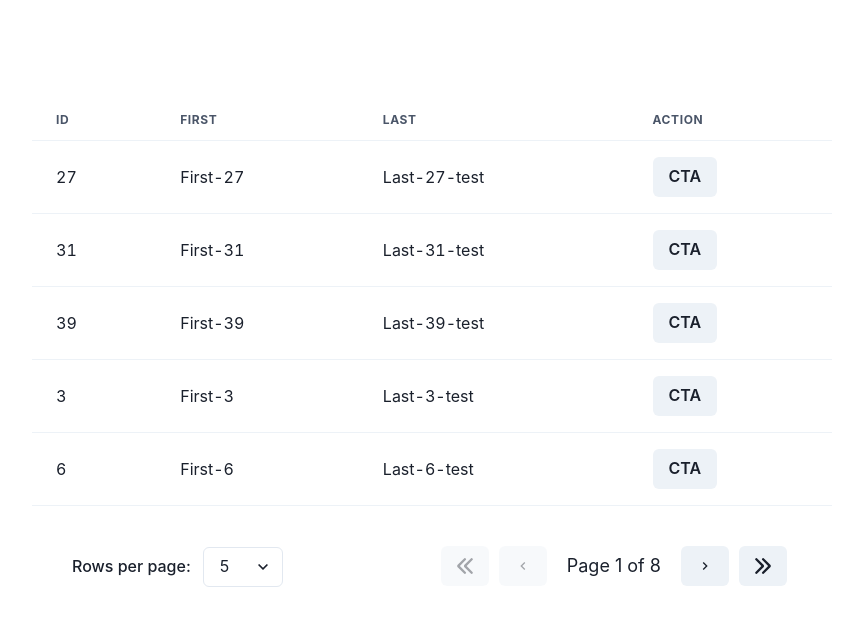
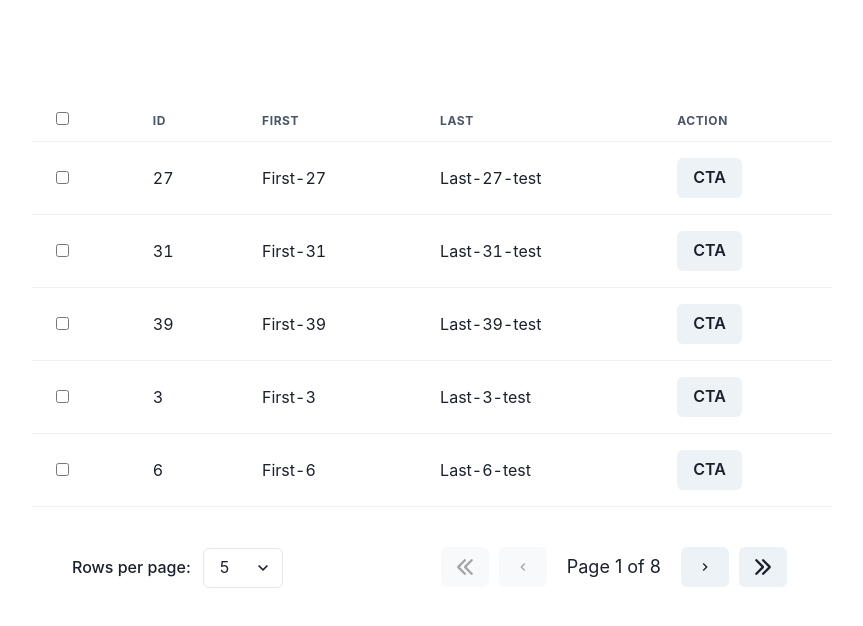
Before and after one commit to athanasu/chakra-ui-react-table-example, a React (Create React App) app: page / in a window 1280 px wide. Shown: the top 626 px of the page, without its empty margins (208-1071 px from the left). Built offline with nearby package versions, Linux system fonts and the light colour scheme.

Commit message:
add useRowSelect

```diff
--- a/src/components/Table/Table.tsx
+++ b/src/components/Table/Table.tsx
@@ -7,9 +7,16 @@ import {
   Th,
   Td,
   Flex,
+  Checkbox,
 } from "@chakra-ui/react";
 import { TriangleUpIcon, TriangleDownIcon } from "@chakra-ui/icons";
-import { useTable, usePagination, useSortBy, Column } from "react-table";
+import {
+  useTable,
+  usePagination,
+  useSortBy,
+  useRowSelect,
+  Column,
+} from "react-table";
 import React from "react";
 import { TableData, TableProps } from "./Table.types";
 import { Pagination } from "../Pagination/Pagination";
@@ -62,10 +69,52 @@ export function Table({ data }: TableProps) {
 
   const initialState = { pageSize: 5 };
 
+  const IndeterminateCheckbox = React.forwardRef(
+    ({ indeterminate, ...rest }: any, ref) => {
+      const defaultRef = React.useRef();
+      const resolvedRef = ref || (defaultRef as any);
+
+      React.useEffect(() => {
+        resolvedRef.current.indeterminate = indeterminate;
+      }, [resolvedRef, indeterminate]);
+
+      return (
+        <>
+          <input type="checkbox" ref={resolvedRef} {...rest} />
+          {/* <Checkbox type="checkbox" ref={resolvedRef} {...rest} /> */}
+        </>
+      );
+    }
+  );
+
   const tableInstance = useTable(
     { columns, data, initialState },
     useSortBy,
-    usePagination
+    usePagination,
+    useRowSelect,
+    (hooks) => {
+      hooks.visibleColumns.push((columns) => [
+        // Let's make a column for selection
+        {
+          id: "selection",
+          // The header can use the table's getToggleAllRowsSelectedProps method
+          // to render a checkbox
+          Header: ({ getToggleAllPageRowsSelectedProps }) => (
+            <div>
+              <IndeterminateCheckbox {...getToggleAllPageRowsSelectedProps()} />
+            </div>
+          ),
+          // The cell can use the individual row's getToggleRowSelectedProps method
+          // to the render a checkbox
+          Cell: ({ row }: any) => (
+            <div>
+              <IndeterminateCheckbox {...row.getToggleRowSelectedProps()} />
+            </div>
+          ),
+        },
+        ...columns,
+      ]);
+    }
   );
 
   const {
```
